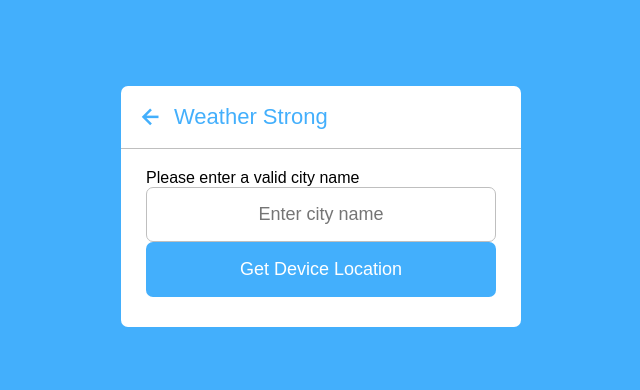
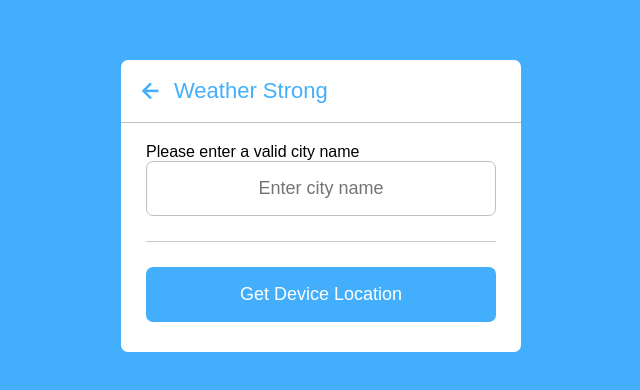
Before and after one commit to davidfffelix/weather-strong, a plain HTML site: page index.html in a window 1280 px wide. Shown: the part 194-584 px from the top of the page, without its empty margins (319-959 px from the left). Drawn offline with nearby package versions, Linux system fonts and the light colour scheme.

Commit message:
Style .input-part .separator

```diff
--- a/style/style.css
+++ b/style/style.css
@@ -65,6 +65,13 @@ header i {
 }
 
 
+.input-part .separator {
+    background-color: #ccc;
+    width: 100%;
+    height: 1px;
+    margin: 25px 0;
+}
+
 .input-part button {
     background-color: #43affc;
     color: #fff;
```
